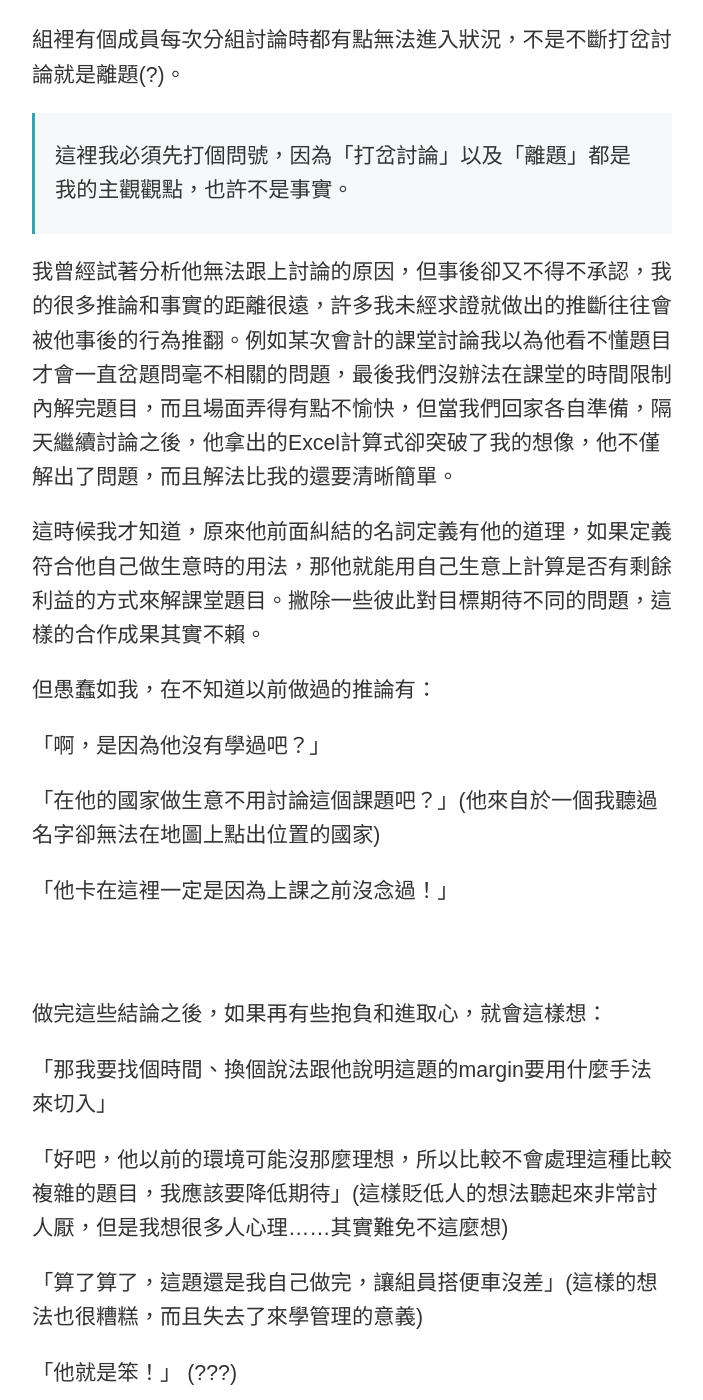
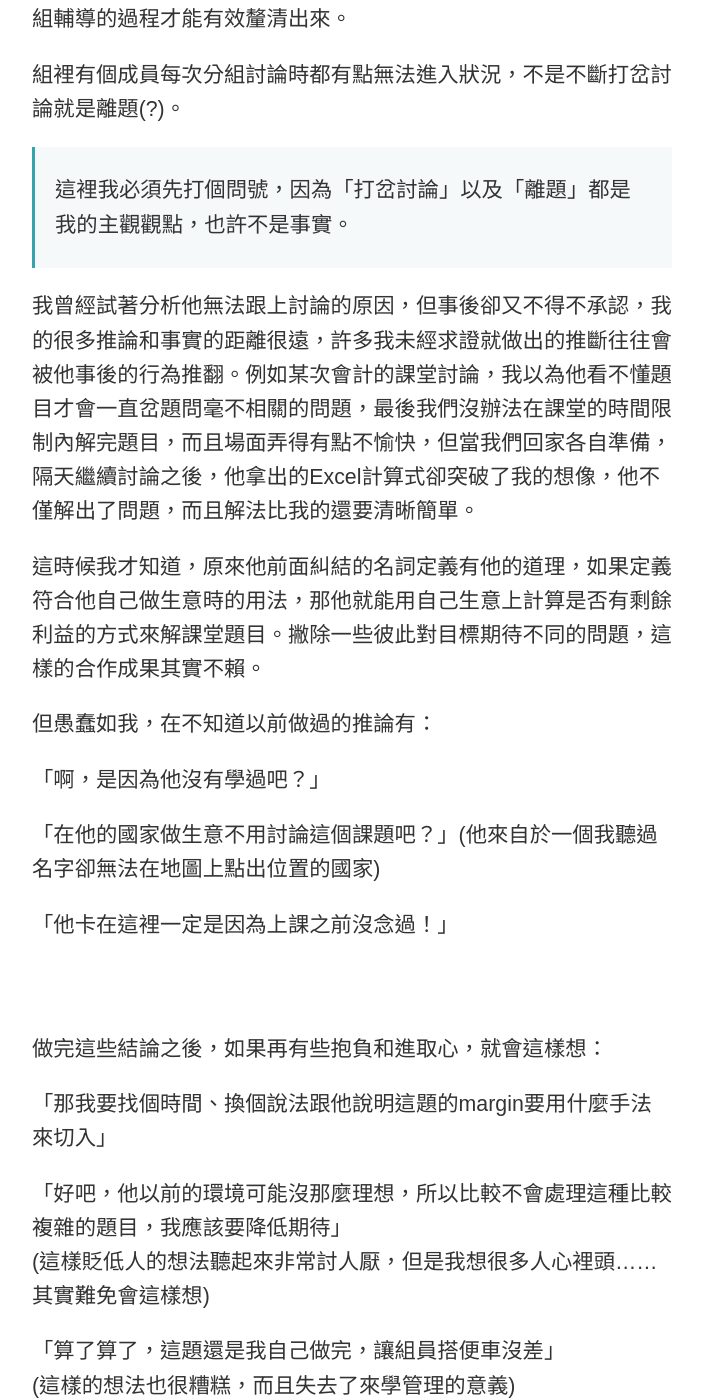
Before and after one commit to pqvst/tzling, a Jekyll site: the page built from _posts/2023-01-01-mba-learnings-teamwork-and-no-assumptions.md, in a window 1280 px wide and 1400 px high, scrolled down 2697 px. Shown: the whole window, without its empty margins (288-991 px from the left). Built offline with Jekyll 4.4.1, drawn with Linux system fonts in a browser that asks for light colours; nearby versions of some CDN libraries; some of the changed text lies outside the part shown.

Commit message:
Update 2023-01-01-mba-learnings-teamwork-and-no-assumptions.md

```diff
--- a/_posts/2023-01-01-mba-learnings-teamwork-and-no-assumptions.md
+++ b/_posts/2023-01-01-mba-learnings-teamwork-and-no-assumptions.md
@@ -7,9 +7,9 @@
 
 至於**No Assupmtions**，當聽到MBA Program Director在開學典禮上和大家分享這句話時，我的第一個念頭非常直接——這個守則也太虛，**不做假設**有什麼難？來讀MBA的人都是**大人**了，應該知道是非對錯，也不會亂畫圈圈貼標籤。但是事後發現我的這個念頭本身就是一個assumption，而且還可能是錯的假設，更不用說在意識到「預設立場」之後，我更是發現人隨時都在心裡做假設。
 
-●星巴克店員一直念錯單——她/他一定是新來的
-●早餐的碗被留在碗槽沒洗——伴侶故意氣我
-●跨年夜最好的朋友沒有在story上tag我，卻tag了新朋友B——我被踢出好友圈了嗎？
+●星巴克店員一直念錯單——她/他一定是新來的<br/>
+●早餐的碗被留在碗槽沒洗——伴侶故意氣我<br/>
+●跨年夜最好的朋友沒有在story上tag我，卻tag了新朋友B——我被踢出好友圈了嗎？<br/>
 
 但仔細想想，這些**原因**都是真的嗎？
 
@@ -45,7 +45,7 @@
 
 >這裡我必須先打個問號，因為「打岔討論」以及「離題」都是我的主觀觀點，也許不是事實。
 
-我曾經試著分析他無法跟上討論的原因，但事後卻又不得不承認，我的很多推論和事實的距離很遠，許多我未經求證就做出的推斷往往會被他事後的行為推翻。例如某次會計的課堂討論我以為他看不懂題目才會一直岔題問毫不相關的問題，最後我們沒辦法在課堂的時間限制內解完題目，而且場面弄得有點不愉快，但當我們回家各自準備，隔天繼續討論之後，他拿出的Excel計算式卻突破了我的想像，他不僅解出了問題，而且解法比我的還要清晰簡單。
+我曾經試著分析他無法跟上討論的原因，但事後卻又不得不承認，我的很多推論和事實的距離很遠，許多我未經求證就做出的推斷往往會被他事後的行為推翻。例如某次會計的課堂討論，我以為他看不懂題目才會一直岔題問毫不相關的問題，最後我們沒辦法在課堂的時間限制內解完題目，而且場面弄得有點不愉快，但當我們回家各自準備，隔天繼續討論之後，他拿出的Excel計算式卻突破了我的想像，他不僅解出了問題，而且解法比我的還要清晰簡單。
 
 這時候我才知道，原來他前面糾結的名詞定義有他的道理，如果定義符合他自己做生意時的用法，那他就能用自己生意上計算是否有剩餘利益的方式來解課堂題目。撇除一些彼此對目標期待不同的問題，這樣的合作成果其實不賴。
 
@@ -62,22 +62,22 @@
 
 「那我要找個時間、換個說法跟他說明這題的margin要用什麼手法來切入」<br/>
 
-「好吧，他以前的環境可能沒那麼理想，所以比較不會處理這種比較複雜的題目，我應該要降低期待」(這樣貶低人的想法聽起來非常討人厭，但是我想很多人心理……其實難免不這麼想)<br/>
+「好吧，他以前的環境可能沒那麼理想，所以比較不會處理這種比較複雜的題目，我應該要降低期待」<br/>(這樣貶低人的想法聽起來非常討人厭，但是我想很多人心裡頭……其實難免會這樣想)<br/>
 
 
-「算了算了，這題還是我自己做完，讓組員搭便車沒差」(這樣的想法也很糟糕，而且失去了來學管理的意義) <br/>
+「算了算了，這題還是我自己做完，讓組員搭便車沒差」<br/>(這樣的想法也很糟糕，而且失去了來學管理的意義) <br/>
 
 
 「他就是笨！」 (???)
 
->(免責條款：我沒有這麼想，但我覺得有人會這樣想——預設 again)
+>免責條款：我沒有這麼想，但我覺得有人會這樣想——預設 again
 
 <br/>
 
 **所以我所設想的，以及我在預設立場之後採取的應對方式，真的有用嗎？**
 
 
-好笑的是，在結束第一堂課近乎無效的討論之後，那天晚上回家我一直想隔天討論一定會更糟——一定沒有人會準備、沒有人會解好課題來上課，慘了慘了，明天教授要抽人上台回答，先來演練一下明天該怎麼講好了。
+好笑的是，在結束第一堂課近乎無效的討論之後，那天晚上回家我一直想著隔天討論的狀況一定會更糟——一定沒有人會準備、沒有人會解好課題來上課，慘了慘了，明天教授要抽人上台回答，先來演練一下明天該怎麼講好了。
 
 隔天當我走進會議室，打開筆電投影準備開始帶領小組解題時，卻發現那個組員做了另一個計算版本，而且無論跟不跟得上，每個人回家都算過了，於是我們在很短的時間內就確認每個人都進入狀況，開啟了非常有效的溝通。
 
@@ -92,7 +92,7 @@
 
 ## 要怎麼做到 no assumption？
 
-對於我們不知道的事，最簡單的方式還是**去問**。
+對於我們不知道的事，最簡單的方式還是<span style="color:blue">**去問**</span>。
 
 「他為什麼臭臉我？是不是我剛剛太開心日本踢贏德國，害他不爽？但我不知道他賭德國會贏啊 嗚嗚」<br/>
 
@@ -127,11 +127,13 @@
 
 ## 開口問真的好難……開口問的後果
 
-通常阻礙我去問出實際狀況的原因有兩個，一個是：「我就是不想去問、很尷尬，他都已經不理我了，要怎麼問？」，另一個是「我覺得問了他也不會誠實告訴我」。
+通常阻礙我去問出實際狀況的原因有兩個，一個是：「我就是不想去問，很尷尬耶，他都已經不理我了，要怎麼問？」，另一個是「我覺得問了他也不會誠實告訴我。」
 
-前者我自己覺得很好用的作法是去想**如果問了，最糟的狀況會是什麼？**，結果可能會是對方會覺得我很怪、會覺得很唐突沒想過，也可能是對方真的在不爽我。
+前者我自己覺得很好用的作法是去想**如果問了，最糟的狀況會是什麼？**，結果可能會是對方會覺得我很怪、會覺得很唐突沒想過，也可能是對方真的在不爽我。後者我則知道了，大概是出自於[信任問題](#信任方程式)
 
 以下是幾種開口問會遇到的可能狀況：
+
+<br/>
 
 #### 你沒有你想像的重要
 
@@ -153,10 +155,13 @@
 
 3、<span style="color:blue">「對，我就是不爽你，但與其說是你這個人，不如說是大家都不聽我說的話，我覺得受到屈辱，所以我不想合作」</span>——如果能聽到這個真心話，就已經得到了一半的成功。
 
+<br/>
 
 **至於那些問完之後還是毫無改變也不想繼續深入解決問題的人呢？<br/>**
 
-其實問完之後我們也知道了有些人終究調性不合，究竟是要繼續建立彼此的信任度維繫團體合作，還是要壯士斷腕分道揚鑣，問完之後也會出現清晰的面貌。如果還有更多時間和精力，還可以繼續往下探討下去，看看我們在面對的究竟是**課題本身的難題**還是**個體本身的難題**：
+其實問完之後我們也知道了有些人終究調性不合，究竟是要繼續建立彼此的信任度維繫團體合作，還是要壯士斷腕分道揚鑣，問完之後也會出現清晰的面貌。如果還有更多時間和精力，還可以繼續往下探討下去，看看我們在面對的究竟是**課題本身的難題**還是**個體本身的難題**。
+
+<br/>
 
 
 #### 對方好像沒有說真話
@@ -164,10 +169,11 @@
 這時候，要看的可能還是信任問題：[信任方程式](#信任方程式)(請點擊跳轉)
 
 <br/>
+<br/>
 
 ---
 
-在不任意做假設之後，還有什麼能夠促進團隊合作、降低衝突呢？
+那麼在不任意做假設之後，還有什麼能夠促進團隊合作、降低衝突呢？我覺得有幾個課題可以拿出來探討：
 
 
 ## 面對不夠成熟的人
@@ -178,7 +184,12 @@
 
 我曾經和他人討論過別的團隊的問題，在敘述問題的過程中，她是這樣說的：
 
+<br/>
+
 *我以前的小組總是有莫名競爭的感覺，明明就不是競賽，但每次討論都感覺到對方想要壓制別人的想法，只要她的想法不被採納，就會比較激動而且會一直講不停。*
+
+
+<br/>
 
 這個案例讓我非常直接回想起過往的許多合作經驗。的確是的，你很難忽略對方在被否決時眼裡的失落，有的人會選擇**靜默無聲直接退出場不討論**，有的人會**更顯攻擊性**，無論哪一種都會直接破壞討論的和諧。
 
@@ -189,18 +200,20 @@
 >延伸閱讀：關於「被拒絕」的課題，可以看看[羞辱創傷](https://www.books.com.tw/products/0010925280)這本書的〈害怕被拒絕〉章節
 
 
+<br/>
+
 了解了背後的成因，那麼這些人到底是不是不成熟的人好像就變得不是那麼重要了，每個人都有不同的目的和不同的期待，重要的不是糾結在表面上的不和諧，而是去看待每個人心中的不同期待、想辦法去協調這些不同的背後期待。MBA團隊合作講師教我們的一句話我覺得很有用，大家可以試著問問看：
 
 <span style="color:blue">"What can I do to make thing works? What do you want me to do?"</span> (你希望我怎麼做？)
 
 <br/>
-這個問題可能獲得的答案往往在意料之外，我自己覺得非常有趣，當在詢問組員為什麼常常在截稿前才跳出來大翻盤的時候，我以為問這句話聽到的答案會是：
+這個問題可能獲得的答案往往在意料之外，我自己覺得非常有趣，當在詢問組員為什麼常常在截稿前才跳出來大翻盤的時候，我以為聽到的答案會是：
 
 <br/>
-「就算在截稿前幾個小時、就算已經大半夜了，你們都應該要聽我的話再開一次臨時會，調整我們的成果方向。」(在我的潛意識裡，認為他會這麼做是因為他把自己當成老闆，可以任意指揮別人做出他想要的成果，他也許真的有這樣的習慣，但我的潛意識裡做出的假設，也並不是事實)
+「就算在截稿前幾個小時、就算已經大半夜了，你們都應該要聽我的話再開一次臨時會，調整我們的成果方向！」(在我的潛意識裡，認為他會這麼做是因為他把自己當成老闆，可以任意指揮別人做出他想要的成果，他也許真的有這樣的習慣，但我的潛意識裡做出的假設，也並不是事實)
 
 <br/>
-結果得到的回話卻是：「我之前因為家裡的事沒辦法好好參與小組討論，到開始寫作業的時候才發現我們的方向有點歪掉，下次我會努力把家裡的事處理完，盡量早點跟大家說。」並且也自己坦承，有時候情緒一上來，講話有點酸。
+結果得到的回話卻是：「我之前因為家裡的事沒辦法好好參與小組討論，到開始寫作業的時候才發現我們的方向有點歪掉，下次我會努力把家裡的事處理完，盡量早點跟大家說。」並且也自己坦承，有時候情緒一上來，講話會有點酸。
 
 當然也許有人會覺得，這個例子裡的人其實很成熟呀，有的人就是不知反省！
 
@@ -215,7 +228,7 @@
 
 有些人的表達方式非常強勢直接，能言善道，如果不打岔，他們可以自己發表一個小時不中斷，這種表達方式在某些文化是種顯學，很多人對這點並不陌生，這對於被教育成「不要隨便插嘴」的我們來說，是一種很不舒適的對話體驗，我和許多台灣朋友都覺得在面對這類人的時候，並不容易抓到開口發言的時機，經常錯過機會表達自己的意見。
 
-我們當然可以停下來，決定退場不談，實際上我也聽過很多不喜歡衝突的人覺得： <span style="color:blue">「好啦、沒差啦，反正誰上台發表、這個議題有沒有整合好，並不會影響結果」</span>。不喜歡衝突的人就是**討好者、迎合者**，不談判的目的也許是不願意製造衝突，也不喜歡團隊中的尷尬場面，只是這個我們不去多做舉例也知道，更多時候談判、或者說溝通這件事並沒有憑空消滅，而是被拖延了。
+我們當然可以停下來，決定退場不談，實際上我也聽過很多不喜歡衝突的人覺得： <span style="color:blue">「好啦、沒差啦，反正誰上台發表、這個議題有沒有整合好，並不會影響結果」</span>。不喜歡衝突的人也可以稱作是**討好者、迎合者**，不談判的目的也許是不願意製造衝突，也不喜歡團隊中的尷尬場面，只是這個我們不去多做舉例也知道，更多時候談判、或者說溝通這件事並沒有憑空消滅，而是被拖延了。
 
 我非常喜歡韓劇〈我的出走日記〉(나의 해방일기)，在我的眼裡這部韓劇裡的女主角嚴美貞就是討好者這樣的角色，看似十分內向但不是沒有主見，非常不隨波逐流，但在忍無可忍的時候，她選擇了戳破職場同事的謊言，還用包包打了對方。
 
@@ -237,17 +250,20 @@
 
 ## 回饋，然後往下走
 
-最有效的還是學習怎麼進行團隊回饋(Feedback)，並且往下走(move on)。
+團隊合作中還有一個有效的方法——學習怎麼進行團隊回饋(Feedback)，並且往下走(move on)。
 
-MBA的職涯教練定期和我們做小組的回饋，我覺得非常有價值。在這個一小時多的時間內，每個人要分別點出組員做的好的地方，以及什麼**會讓他們變得更好**，每個人都要講，不能棄權，這不僅是收取回饋的時間，也是練習給回饋的時間。
+MBA的職涯教練定期和我們做小組的回饋，我覺得非常有價值。在這個一小時多的時間內，每個人要分別點出組員做得好的地方，以及什麼**會讓他們變得更好**，每個人都要講，不能棄權，因此這不僅是收取回饋的時間，也是練習給回饋的時間。
 
 <br/>
 
-在這裡被建議要用的句型是：「你在____方面做得很好，<span style="color:blue">**And**</span> 如果可以在____方面多加投入的話，一定會有更好的表現」
+在這裡被建議要用的句型是：「你在____方面做得很好，<span style="color:blue">And</span> 如果可以在____方面多加投入的話，一定會有更好的表現」
 
 > 教練強調And不能改成But，這很好理解，因為大家都知道「但是」後面才是重點，這會讓前面講的稱讚整包被取消。
 
-比如說有個人經常遲到，就算你只想給這個回饋還是得認真挖掘這個人的好處，並且試著給出一些連貫性，像是：「你有非常好的靈感和建議，但如果你可以在開會的時候準時來，就不會錯過很多精彩的討論……」
+
+<br/>
+
+比如說有個人經常遲到，就算你只想給這個回饋還是得認真挖掘這個人的優點，並且試著給出一些連貫性，像是：「你有非常好的靈感和建議，但如果你可以在開會的時候準時來，就不會錯過很多精彩的討論……」
 
 
 聽起來很和平對不對，不過這樣的小組會談，有經驗的人應該都知道大概會出現什麼樣的場面——一個團隊裡面如果不是有一個老鼠屎，那就有兩個，如果不是多打一，就是多打多。在開這種回饋會之前，免不了會有小圈圈暗自取暖，就算沒有，大概大家也都心知肚明，早就盤算好應該針對誰講什麼樣的話。
@@ -307,13 +325,15 @@
 
 還有那種：所有人都決定好了事項，但某組員卻在最後一刻提出了意見推翻前面的討論和作業，並且你可能主觀覺得，這個推翻的內容偏離課題宗旨。
 
-這種也很常見：大家都寫好了自己的作業草稿交出來了，每個人都盡心盡力，但在截稿當天大家卻吵架了，因為有人跳出來說大家寫得都很爛，不從頭改過一次不能交，最後整組分崩離析。
+這種也很常見：大家都寫好了自己的作業草稿交出來了，每個人都盡心盡力，但在截稿當天大家卻吵架了，因為有人跳出來說大家寫得都很爛，不從頭改過不能交，最後整組分崩離析。
 
-這幾個案例的共通點都是一樣：**每個人的優先次序(Piority)和期望(expectation)不一樣**，還能呼應到最前面寫到的**預設立場**，每個人都用自己的優先次序和期望做了假設，最後假設不符期待造成了結局的不理想。
+<br/>
+
+這幾個案例的共通點似乎都是一樣的：**每個人的優先次序(Piority)和期望(expectation)不一樣**，還能呼應到最前面寫到的**預設立場**，每個人都用自己的優先次序和期望做了假設，最後假設不符期待造成了結局的不理想。
 
 例如第一種情境，有些人覺得線上座談最重要的事就是「從這場活動上我可以獲得什麼，我希望我的問題會獲得解答」，而有些人卻覺得「雖然回答問題很重要，但我覺得維持一定的秩序、讓每個人都能公平發表最重要」。
 
-而在最後的小組合作案例上，有些人覺得小組合作就是只要交得出來、成果有80%的水準就好，而有些人則用個人作業的高標準看待，交80%出來的人沒有錯，交120%也並不一定是對的。
+在最後的小組合作案例上，有些人覺得小組合作就是只要交得出來、成果有80%的水準就好，而有些人則用個人作業的高標準看待，交80%出來的人沒有錯，交120%也並不一定是對的。
 
 我還遇過這樣的吵架：大家開心出門玩，最後分帳的時候A覺得為了安排這個旅程他動用了各種人脈、勞心勞力所以有些東西就不應該跟他收錢，但B卻覺得勞力歸勞力、錢歸錢不能一起算。
 
```
Also changed, not shown: other parts of _posts/2023-01-01-mba-learnings-teamwork-and-no-assumptions.md (+7 -5 lines).
